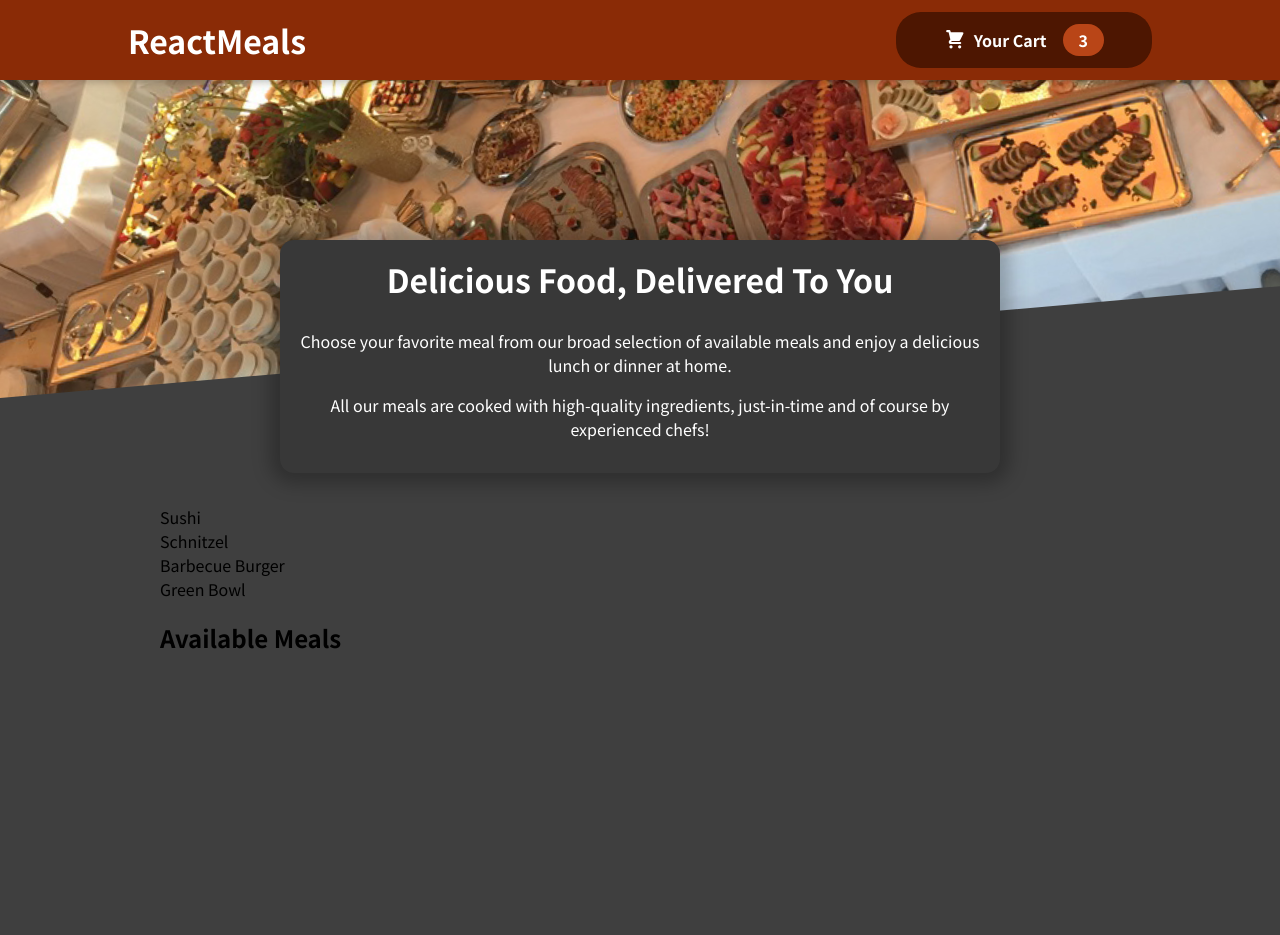
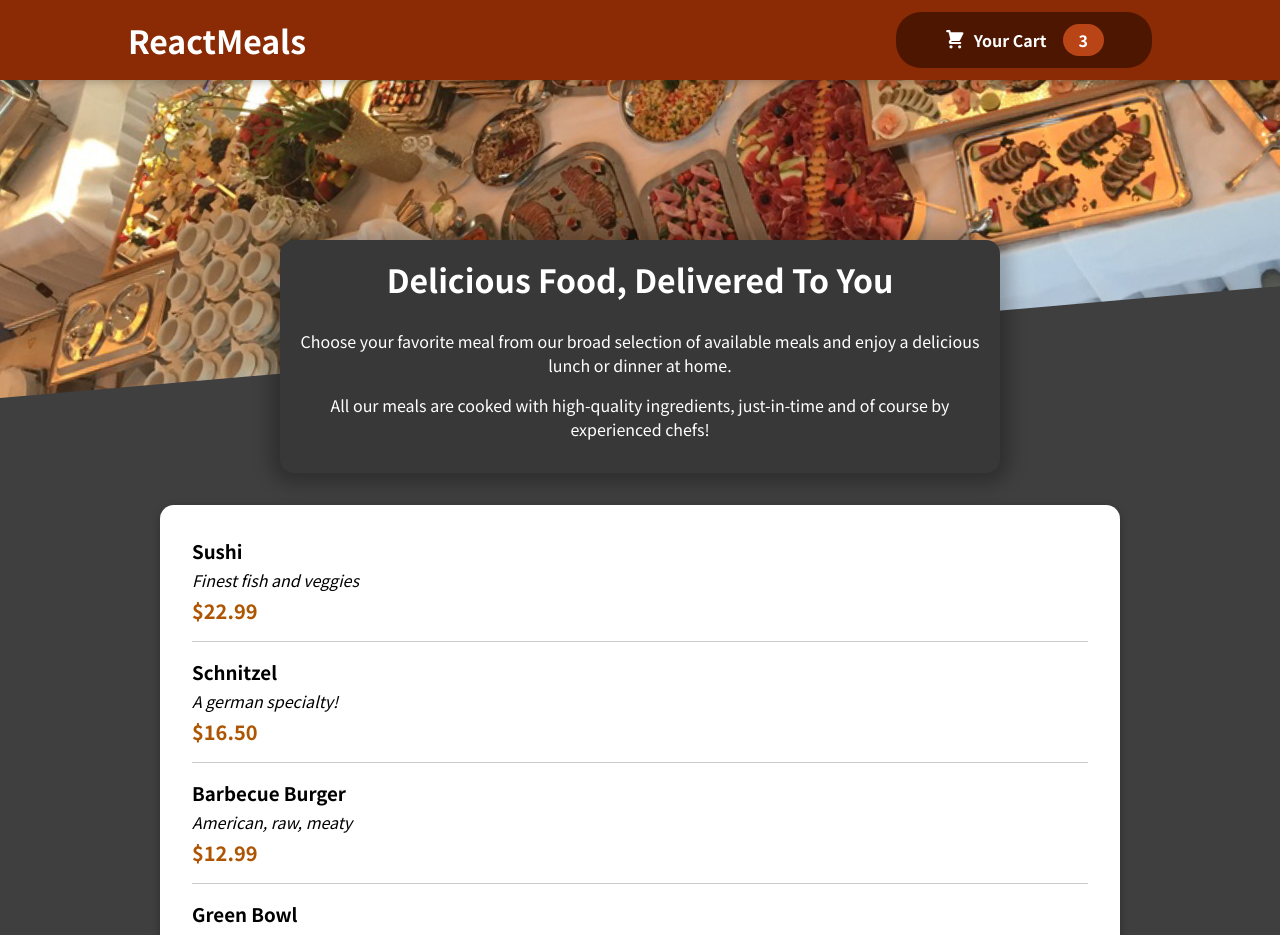
Before and after one commit to socool/udemy-react-food-app, a React (Create React App) app: page / in a window 1280 px wide. Shown: the top 935 px of the page. Before the commit the page ends 800 px from the top, so only its background shows below. Built offline with nearby package versions, Linux system fonts and the light colour scheme.

Commit message:
add individula MealItem components

```diff
--- a/src/components/Meals/AvailableMeals.js
+++ b/src/components/Meals/AvailableMeals.js
@@ -1,4 +1,7 @@
 import classes from "./AvailableMeals.module.css";
+import Card from "../UI/Card";
+import MealItem from "./MealItem/MealItem";
+
 const DUMMY_MEALS = [
   {
     id: "m1",
@@ -26,14 +29,19 @@
   },
 ];
 const AvailableMeals = () => {
+  const mealsList = DUMMY_MEALS.map((meal) => (
+    <MealItem
+      key={meal.id}
+      name={meal.name}
+      description={meal.description}
+      price={meal.price}
+    />
+  ));
   return (
     <section className={classes.meals}>
-      <ul>
-        {DUMMY_MEALS.map((meal) => (
-          <li>{meal.name}</li>
-        ))}
-      </ul>
-      <h1>Available Meals</h1>
+      <Card>
+        <ul>{mealsList}</ul>
+      </Card>
     </section>
   );
 };
--- /dev/null
+++ b/src/components/Meals/MealItem/MealItem.js
@@ -0,0 +1,17 @@
+import classes from "./MealItem.module.css";
+
+const MealItem = (props) => {
+  console.log(props);
+  const price = `$${props.price.toFixed(2)}`;
+  return (
+    <li className={classes.meal}>
+      <div>
+        <h3>{props.name}</h3>
+        <div className={classes.description}>{props.description}</div>
+        <div className={classes.price}> {price}</div>
+      </div>
+    </li>
+  );
+};
+
+export default MealItem;
--- /dev/null
+++ b/src/components/Meals/MealItem/MealItem.module.css
@@ -0,0 +1,22 @@
+.meal {
+  display: flex;
+  justify-content: space-between;
+  margin: 1rem;
+  padding-bottom: 1rem;
+  border-bottom: 1px solid #ccc;
+}
+
+.meal h3 {
+  margin: 0 0 0.25rem 0;
+}
+
+.description {
+  font-style: italic;
+}
+
+.price {
+  margin-top: 0.25rem;
+  font-weight: bold;
+  color: #ad5502;
+  font-size: 1.25rem;
+}
--- /dev/null
+++ b/src/components/UI/Card.js
@@ -0,0 +1,7 @@
+import classes from "./Card.module.css";
+
+const Cart = (props) => {
+  return <div className={classes.card}>{props.children}</div>;
+};
+
+export default Cart;
--- /dev/null
+++ b/src/components/UI/Card.module.css
@@ -0,0 +1,6 @@
+.card {
+  padding: 1rem;
+  box-shadow: 0 2px 8px rgba(0, 0, 0, 0.25);
+  border-radius: 14px;
+  background-color: white;
+}
```
